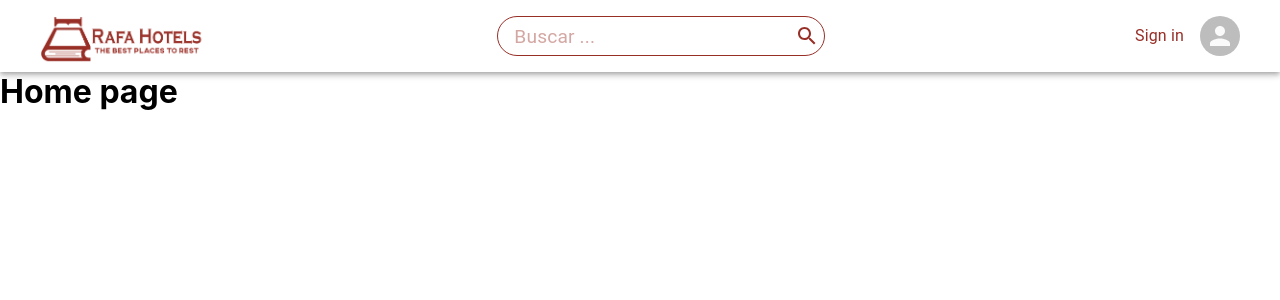
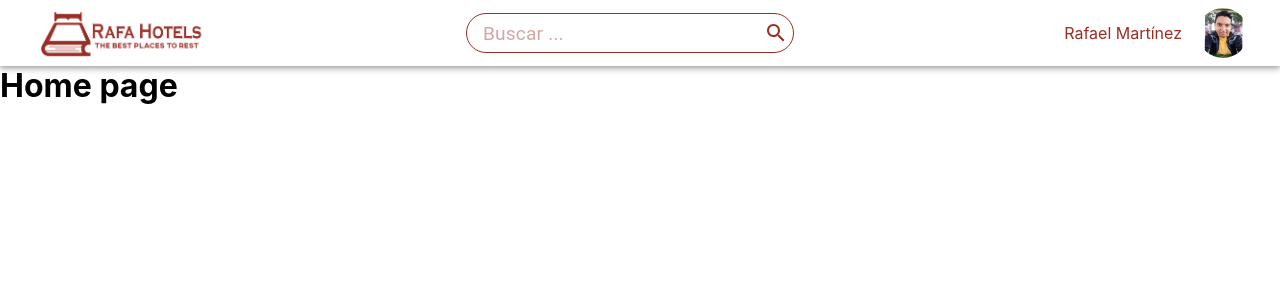
Before and after one commit to FieraNumero1/Hotels-Rafa, a React (Create React App) app: page / in a window 1280 px wide. Shown: the top 300 px of the page. Built offline with nearby package versions, Linux system fonts and the light colour scheme.

Commit message:
🚀 deploy version

```diff
--- a/src/components/Header.js
+++ b/src/components/Header.js
@@ -1,10 +1,10 @@
-import { AppBar, Avatar, List, ListItem, IconButton, InputBase, makeStyles, Toolbar, Typography, Link } from '@material-ui/core'
+import { AppBar, Avatar, List, IconButton, InputBase, makeStyles, Toolbar, Typography,  Button } from '@material-ui/core'
 import React, { useState, useEffect } from 'react'
 import logo from '../issest/img/logo.PNG'
+import foto from '../issest/img/foto.jpg'
 import SearchIcon from '@material-ui/icons/Search'
 import MenuIcon from '@material-ui/icons/Menu'
 import Drawer from '@material-ui/core/Drawer';
-
 
 const Header = () => {
 
@@ -34,7 +34,9 @@ const Header = () => {
             return headersData.map((data) => {
                 return (
                     <List>
-                        <ListItem>{data}</ListItem>
+                        <Button variant="contained" onClick={() => { alert('pulsado') }}  style={{ backgroundColor: 'white', width: '100%', color: "#982F27"}}>
+                        {data} {/* Aqui podemos hacer un onClick y aqui en el meter en el array el navigator */}
+                        </Button>
                     </List>
                 );
             });
@@ -44,13 +46,13 @@ const Header = () => {
                 <IconButton
                     {...{
                         edge: "start",
-                        color: "#ccc",
+                        color: "#982F27",
                         "aria-label": "menu",
                         "aria-haspopup": "true", //notifica a los usuarios con dificultades visuales, de que este elemento tiene un menu desplegable
                         onClick: handleDrawerOpen,
                     }}
                 >
-                    <MenuIcon fontSize='large' />
+                    <MenuIcon style={{color:'#982F27'}} fontSize='large' />
                 </IconButton>
                 <Drawer
                     {...{
@@ -59,33 +61,39 @@ const Header = () => {
                         onClose: handleDrawerClose,
                     }}
                 >
+                    <a href='/'>
+                        <img src={logo} className={classes.logo} />
+                    </a>
                     <div>{getDrawerChoices()}</div>
                 </Drawer>
-                <Link to='/'>
+                <a href='/'>
                     <img src={logo} className={classes.logo} alt='logo' />
-                </Link>
+                </a>
                 <div className={classes.right}>
-                    <Typography>Sign in</Typography>
-                    <Avatar className={classes.avatar} />
+                    <a href='/' style={{textDecoration:'none', color: "#982F27"}}> Rafael Martínez </a>
+                    <Avatar alt='Foto' src={foto}  className={classes.avatar}/>
                 </div>
             </Toolbar>
         );
     };
 
-
     const displayDesktop = () => {
         return (
             <Toolbar className={classes.toolbar}>
-                <img src={logo} className={classes.logo} />
+                <a href='/'>
+                    <img src={logo} className={classes.logo} />
+                </a>
                 <div className={classes.center}>
                     <InputBase fullwidth placeholder="Buscar ..." inputProps={{ className: classes.input }} />
                     <SearchIcon style={{ color: '#982F27', paddingRight: '5px' }} />
                 </div>
                 <div className={classes.right}>
-                    <Typography style={{ color: '#982F27' }}>
-                        Sign in
-                    </Typography>
-                    <Avatar className={classes.avatar} />
+                    <a href='/' style={{ color: '#982F27', textDecoration:'none' }}>
+                        Rafael Martínez
+                    </a>
+                    <Avatar alt='Foto' src={foto}  className={classes.avatar}/>
+
+
                 </div>
             </Toolbar>
         )
@@ -132,14 +140,16 @@ const useStyle = makeStyles((styles) => ({
         fontSize: "1.2rem",
     },
     right: {
-        color: "#982F27",
         display: "flex",
         alignItems: "center",
         marginLeft: styles.spacing(1),
-        padding: styles.spacing(2),
+        padding: styles.spacing(1),
+
     },
     avatar: {
         marginLeft: styles.spacing(2),
+        width: '50px',
+         height: '50px',
     },
 }));
 
```
Also changed, not shown: src/issest/img/foto.jpg (added), 1 other file (tests, documents, lock files or other folders).
